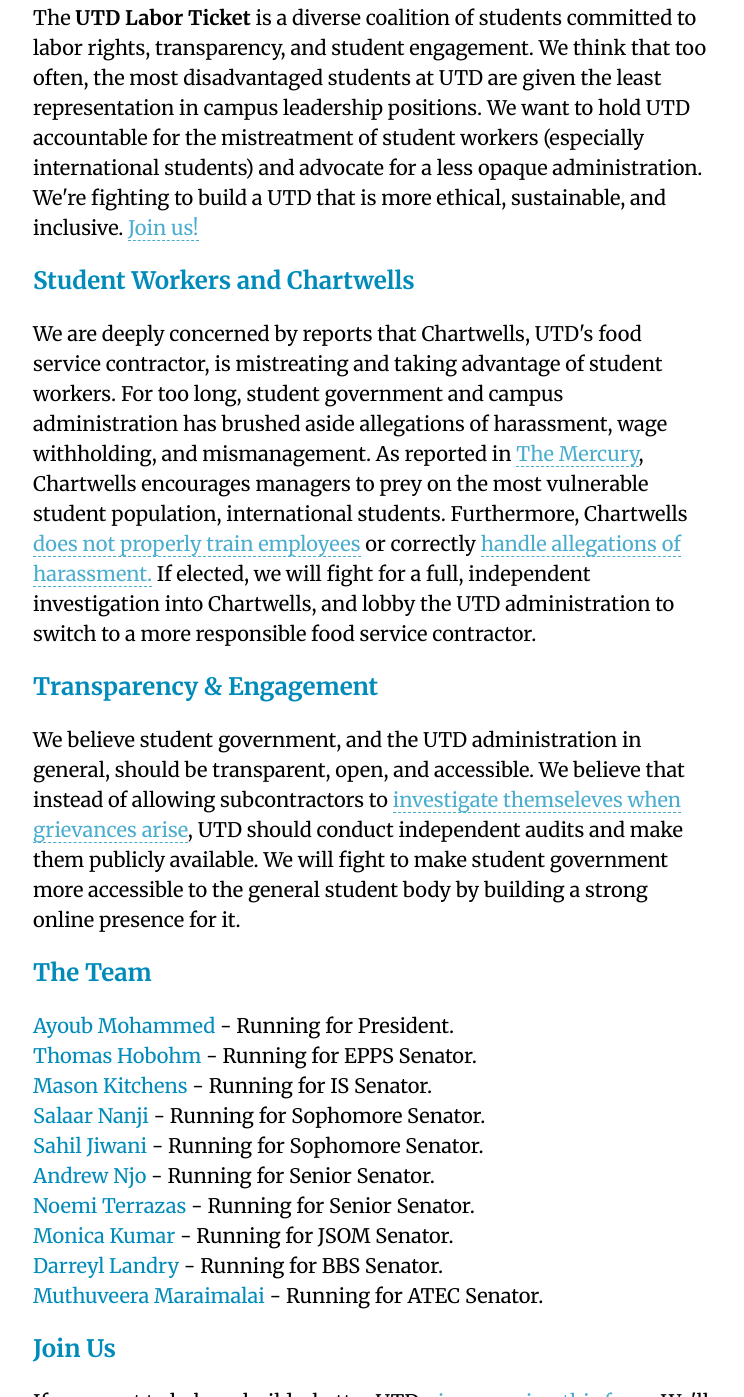
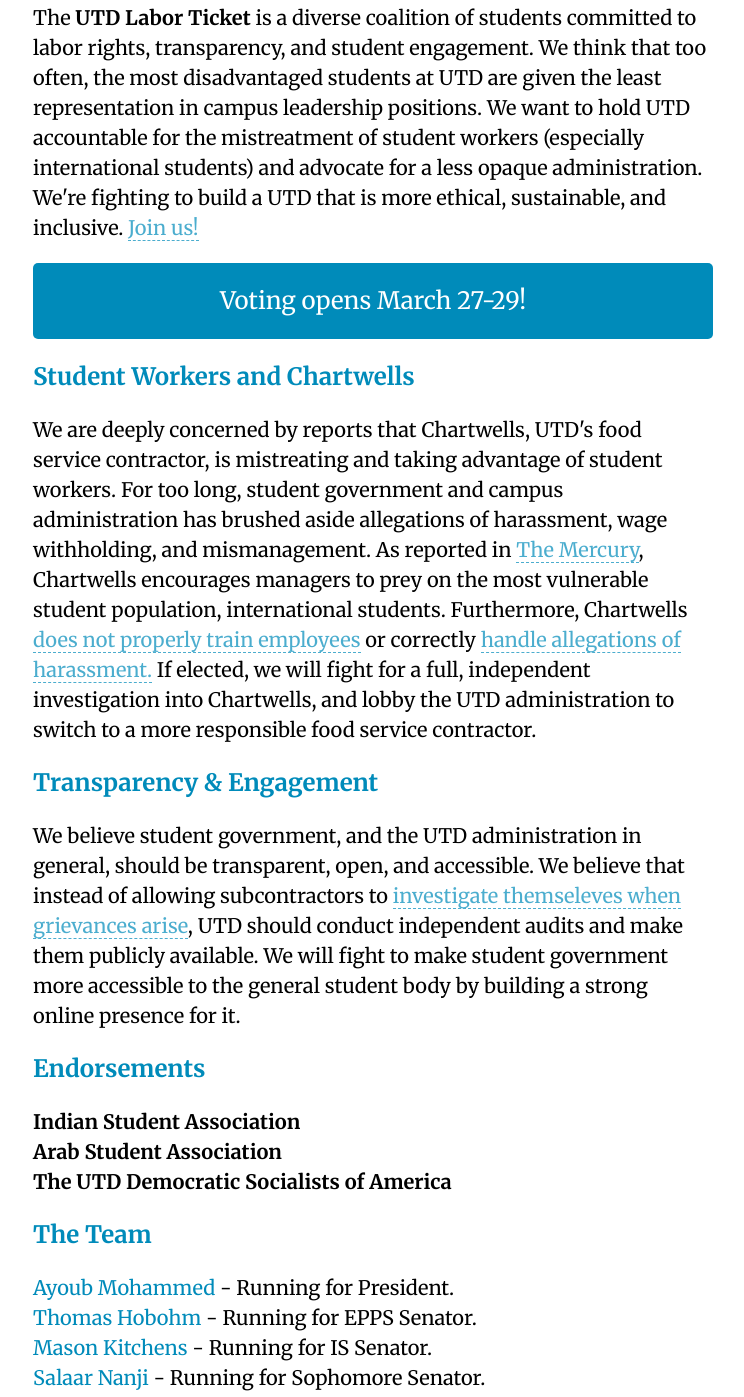
Before and after one commit to undercase/Labor, a plain HTML site: page index.html in a window 1280 px wide. Shown: the part 133-1530 px from the top of the page, without its empty margins (267-1011 px from the left). Drawn offline with Linux system fonts and the light colour scheme.

Commit message:
Added voting link to top of website.

```diff
--- a/css/index.css
+++ b/css/index.css
@@ -44,6 +44,29 @@
   opacity: 1;
 }
 
+p.vote.button {
+  color: #fff;
+  text-decoration: none;
+  border: 0;
+  background-color: #008bba;
+  padding: 20px;
+  display: block;
+  text-align: center;
+  margin: 20px 0;
+
+  transition: all .3s ease-in-out;
+
+  font-size: 1.5em;
+
+  border-radius: 5px;
+
+  opacity: 1;
+}
+
 .name {
   color: #008bba;
 }
+
+.endorsements {
+  font-weight: 800;
+}
--- a/index.html
+++ b/index.html
@@ -17,10 +17,17 @@
   <div class="wrapper">
     <h1>Vote Labor!</h1>
     <p>The <b>UTD Labor Ticket</b> is a diverse coalition of students committed to <span class="underline">labor rights, transparency, and student engagement.</span> We think that too often, the most disadvantaged students at UTD are given the least representation in campus leadership positions. We want to hold UTD accountable for the mistreatment of student workers (especially international students) and advocate for a less opaque administration. We're fighting to build a UTD that is more ethical, sustainable, and inclusive. <a href="https://goo.gl/forms/erdbM3qNqmCbbacx2">Join us!</a></p>
+    <p class="vote button">Voting opens March 27-29!</a>
     <h2>Student Workers and Chartwells</h2>
     <p>We are deeply concerned by reports that Chartwells, UTD's food service contractor, is mistreating and taking advantage of student workers. For too long, student government and campus administration has brushed aside allegations of harassment, wage withholding, and mismanagement. As reported in <a href="https://utdmercury.com/chartwells-workers-move-to-unionize/">The Mercury</a>, Chartwells encourages managers to prey on the most vulnerable student population, international students. Furthermore, Chartwells <a href="https://utdmercury.com/chartwells-workers-allege-lack-of-food-safety-training/">does not properly train employees</a> or correctly <a href="https://utdmercury.com/food-service-workers-accuse-chartwells-management-of-misconduct/">handle allegations of harassment.</a> If elected, we will fight for a full, independent investigation into Chartwells, and lobby the UTD administration to switch to a more responsible food service contractor.
     <h2>Transparency & Engagement</h2>
     <p>We believe student government, and the UTD administration in general, should be transparent, open, and accessible. We believe that instead of allowing subcontractors to <a href="https://utdmercury.com/chartwells-officials-deny-worker-allegations/">investigate themseleves when grievances arise</a>, UTD should conduct independent audits and make them publicly available. We will fight to make student government more accessible to the general student body by building a strong online presence for it.</p>
+    <h2>Endorsements</h2>
+    <p class="endorsements">
+      <span class="endorsement">Indian Student Association</span><br>
+      <span class="endorsement">Arab Student Association</span><br>
+      <span class="endorsement">The UTD Democratic Socialists of America</span>
+    </p>
     <h2>The Team</h2>
     <p>
       <span class="name">Ayoub Mohammed</span> - Running for President.<br>
```
